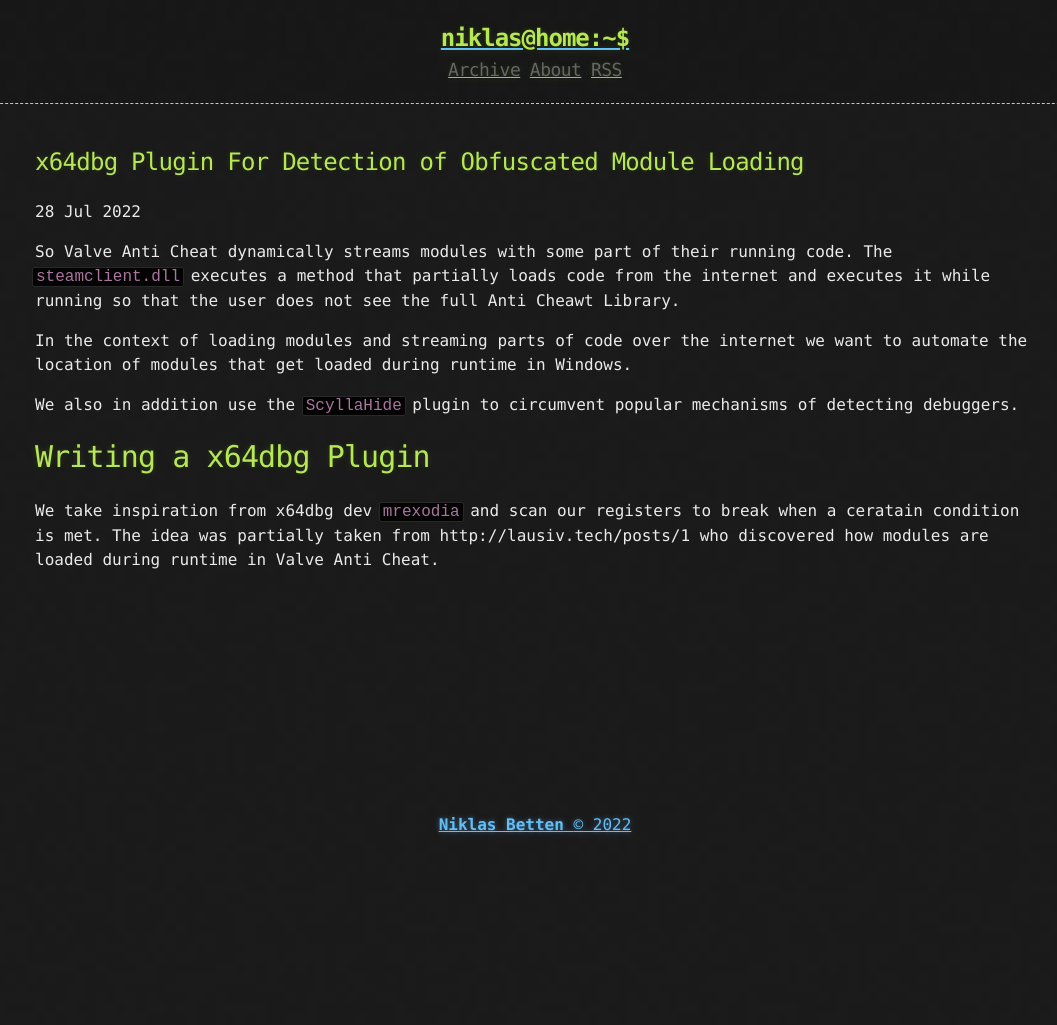
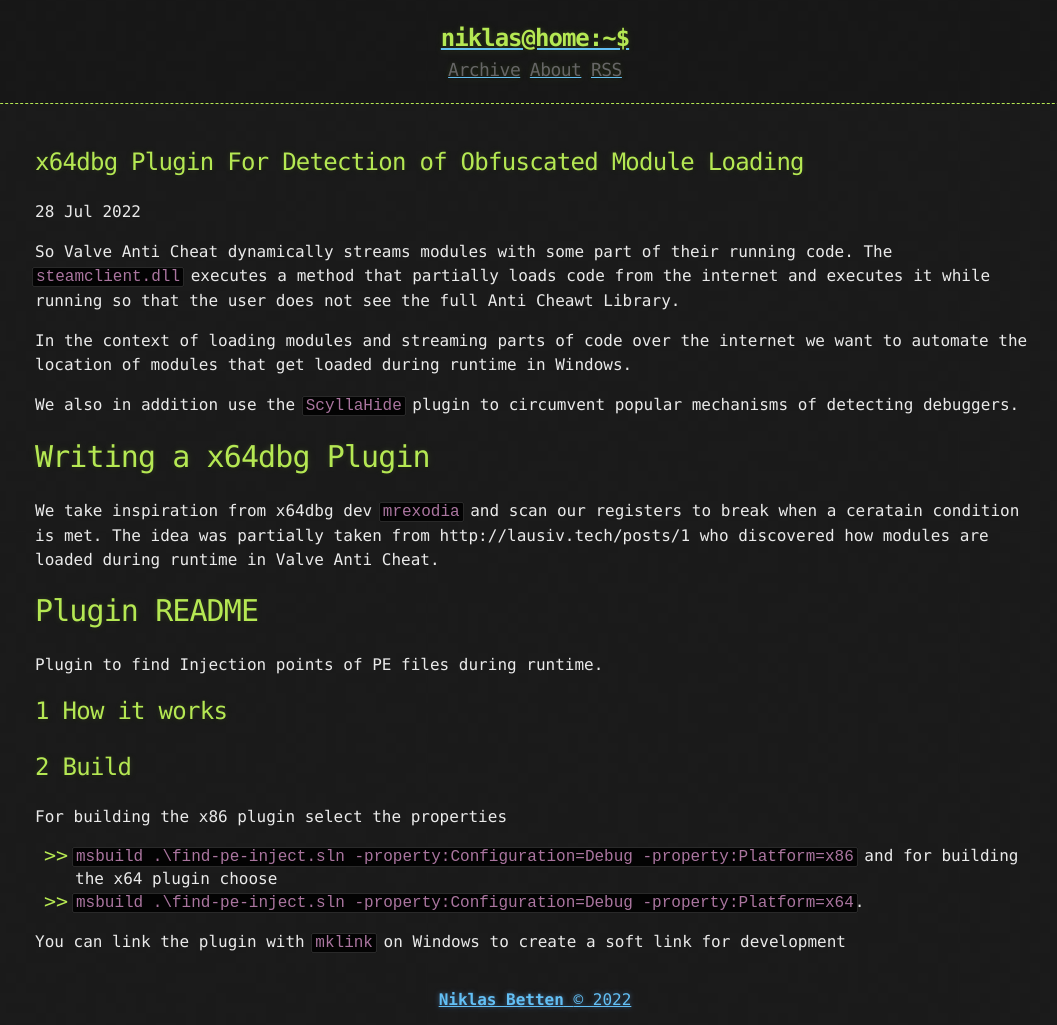
Before and after one commit to 0xNB/revblog, a Jekyll site: the page built from _posts/2022-07-28-x64dbg-Plugin.md, in a window 1280 px wide. Shown: the whole page, without its empty margins (105-1162 px from the left). Built offline with Jekyll 4.4.1, drawn with Linux system fonts in a browser that asks for light colours; before the commit the page ends 900 px from its top, so only the background shows below that.

Commit message:
some plugin stuff

```diff
--- a/_posts/2022-07-28-x64dbg-Plugin.md
+++ b/_posts/2022-07-28-x64dbg-Plugin.md
@@ -12,3 +12,18 @@ We also in addition use the `ScyllaHide` plugin to circumvent popular mechanisms
 # Writing a x64dbg Plugin
 
 We take inspiration from x64dbg dev `mrexodia` and scan our registers to break when a ceratain condition is met. The idea was partially taken from http://lausiv.tech/posts/1 who discovered how modules are loaded during runtime in Valve Anti Cheat.
+
+# Plugin README
+
+Plugin to find Injection points of PE files during runtime.
+
+## 1 How it works
+
+## 2 Build
+
+For building the x86 plugin select the properties
+* `msbuild .\find-pe-inject.sln -property:Configuration=Debug -property:Platform=x86`
+and for building the x64 plugin choose
+* `msbuild .\find-pe-inject.sln -property:Configuration=Debug -property:Platform=x64`.
+
+You can link the plugin with `mklink` on Windows to create a soft link for development
```
